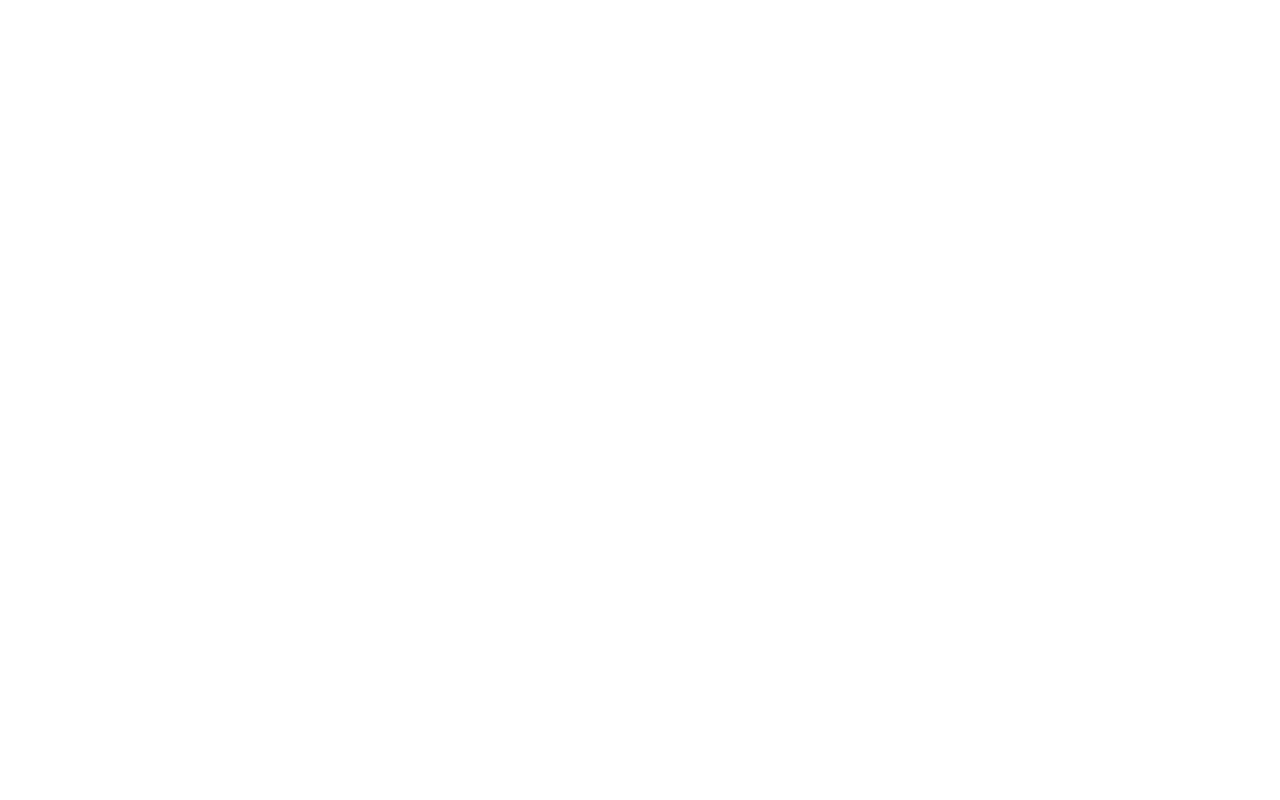
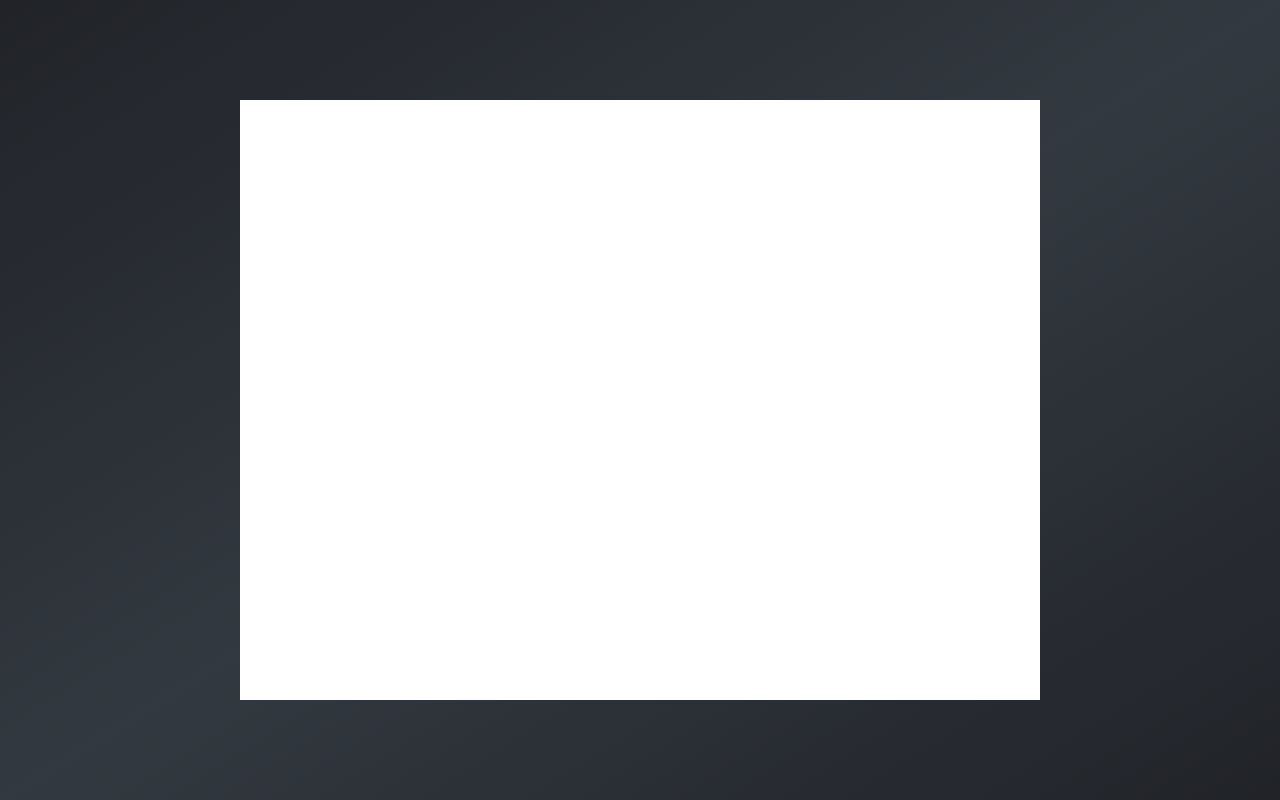
Before and after one commit to cjgmj/blackboard-front, a website built with webpack: page index.html in a window 1280 px wide. Built offline with nearby package versions, Linux system fonts and the light colour scheme; files whose address does not match are found by name.

Commit message:
Fixed size

```diff
--- a/assets/css/style.css
+++ b/assets/css/style.css
@@ -4,12 +4,19 @@
   left: 0;
   min-width: 100%;
   min-height: 100%;
+  background-image: linear-gradient(to bottom right, #212328, #323940, #212328);
 }
 
-.full-height {
+.canvas {
+  padding: 0;
+  margin: auto;
+  display: block;
+  width: 800px;
+  height: 600px;
   position: fixed;
   top: 0;
+  bottom: 0;
   left: 0;
-  min-width: 100%;
-  min-height: 100%;
+  right: 0;
+  background-color: #fff;
 }
--- a/src/canvas/canvas.ts
+++ b/src/canvas/canvas.ts
@@ -3,7 +3,6 @@ import { color, lineWidth, initCanvasInfo } from '../utils/canvas-properties';
 const divContent = document.getElementById('content') as HTMLDivElement;
 
 const blackboard = document.createElement('canvas') as HTMLCanvasElement;
-divContent.appendChild(blackboard);
 
 const context = blackboard.getContext('2d') as CanvasRenderingContext2D;
 
@@ -15,9 +14,10 @@ const initCanvas = (id: string): void => {
 
 const setPropertiesCanvas = (id: string): void => {
   blackboard.setAttribute('id', `blackboard-${id}`);
-  blackboard.setAttribute('class', 'full-height');
-  blackboard.width = blackboard.clientWidth;
-  blackboard.height = blackboard.clientHeight;
+  blackboard.setAttribute('class', 'canvas');
+  blackboard.setAttribute('width', '800');
+  blackboard.setAttribute('height', '600');
+  divContent.appendChild(blackboard);
 };
 
 const setPropertiesContext = (): void => {
@@ -42,4 +42,8 @@ const drawLine = (
   context.stroke();
 };
 
-export { blackboard, initCanvas, initialPoint, drawLine };
+const transformCoordenates = (x: number, y: number) => {
+  return { x: x - blackboard.offsetLeft, y: y - blackboard.offsetTop };
+};
+
+export { blackboard, initCanvas, initialPoint, drawLine, transformCoordenates };
--- a/src/index.ts
+++ b/src/index.ts
@@ -5,7 +5,12 @@ import {
   drawMyBlackBoard,
   listenSocket,
 } from './socket/socket';
-import { initCanvas, initialPoint, drawLine } from './canvas/canvas';
+import {
+  initCanvas,
+  initialPoint,
+  drawLine,
+  transformCoordenates,
+} from './canvas/canvas';
 import { id, canvasInfo } from './utils/canvas-properties';
 
 initCanvas(id);
@@ -15,15 +20,19 @@ listenSocket();
 
 // TODO controlar que si se sale de la pantalla se corte el flujo
 mousedown$.subscribe(({ x, y }) => {
-  initialPoint(x, y);
+  const { x: pointX, y: pointY } = transformCoordenates(x, y);
 
-  canvasInfo.lastPoint = { x, y };
+  initialPoint(pointX, pointY);
+
+  canvasInfo.lastPoint = { x: pointX, y: pointY };
   drawMyBlackBoardInitialPoint(canvasInfo);
 
   obsmousemove$.subscribe(({ x, y }) => {
-    drawLine(x, y);
+    const { x: pointX, y: pointY } = transformCoordenates(x, y);
 
-    canvasInfo.lastPoint = { x, y };
+    drawLine(pointX, pointY);
+
+    canvasInfo.lastPoint = { x: pointX, y: pointY };
     drawMyBlackBoard(canvasInfo);
   });
 });
```
